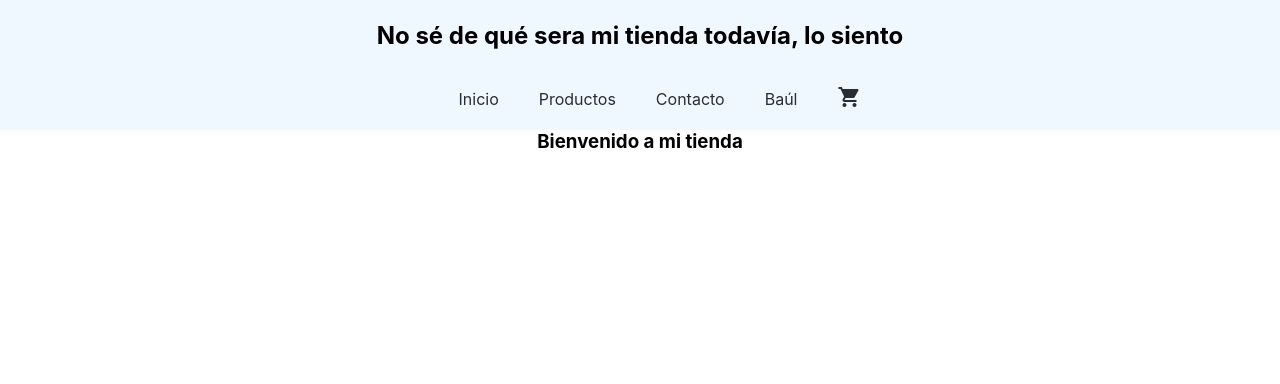
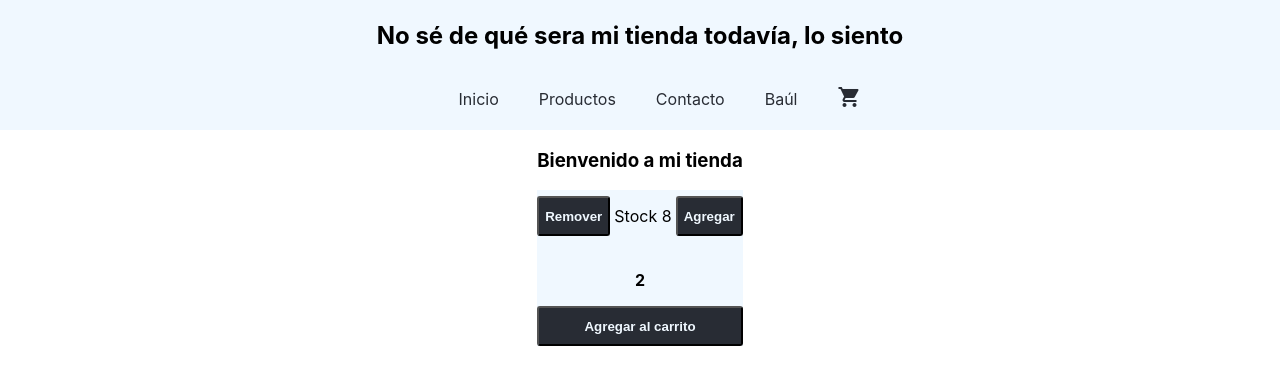
Before and after one commit to Erefor/coder-house-ecommerce, a React (Create React App) app: page / in a window 1280 px wide. Shown: the top 384 px of the page. Built offline with nearby package versions, Linux system fonts and the light colour scheme.

Commit message:
Feat - ItemCount y JButton integrados junto a funcionalidades

```diff
--- a/src/App.css
+++ b/src/App.css
@@ -1,5 +1,8 @@
 .App {
   text-align: center;
+    display: flex;
+    justify-content: center;
+    align-items: center;
 }
 
 .App-logo {
--- /dev/null
+++ b/src/Components/Atoms/SButton.css
@@ -0,0 +1,18 @@
+.size{ height: 40px; cursor: pointer }
+.size:hover{ opacity: 0.8 }
+.primary{
+    background-color: #282c34;
+    color: aliceblue;
+    font-weight: 600;
+}
+.flat{
+    background: none;
+    color: #282c34;
+    font-weight: 600;
+    border: none;
+}
+
+/*Border radius*/
+.normal{ border-radius: 3px; }
+.rounded{ border-radius: 15px; }
+.full{ border-radius: 100%; }
--- /dev/null
+++ b/src/Components/Atoms/SButton.js
@@ -0,0 +1,10 @@
+import './SButton.css'
+export default function SButton({clickFunction ,text, variant, borderRadius, children}) {
+
+    return (
+        <button onClick={clickFunction} className={`${variant ?? 'primary'} ${borderRadius ?? 'normal'} size`}>
+            {text ?? 'Texto aquí'}
+            { !!children ? children : ''}
+        </button>
+    )
+}
--- /dev/null
+++ b/src/Components/ItemCount.css
@@ -0,0 +1,13 @@
+.itemCount{
+    display: flex;
+    justify-content: center;
+    flex-direction: column;
+    max-width: 350px;
+    background-color: #f0f8ff;
+}
+.itemCount .buttons{
+    display: flex;
+    justify-content: space-between;
+    align-items: center;
+    margin-bottom: 12px;
+}
--- /dev/null
+++ b/src/Components/ItemCount.js
@@ -0,0 +1,32 @@
+import SButton from "./Atoms/SButton";
+import './ItemCount.css'
+import {useState} from "react";
+
+export default function ItemCount({stock, initial, onAdd}) {
+    const [count, setInitialCount] = useState(initial ?? 0)
+    function add() {
+        if (stock !== 0) {
+            if (count >= stock) {
+                setInitialCount(stock)
+                return
+            }
+            setInitialCount(count+1)
+        }
+    }
+    function remove() {
+        if (count <= 0) {
+            setInitialCount(0)
+            return
+        }
+        setInitialCount(count-1)
+    }
+    return <div className="itemCount">
+        <div className="buttons">
+            <SButton clickFunction={remove} text="Remover" variant="primary"/>
+            <p>{`Stock ${stock ?? 0}`}</p>
+            <SButton clickFunction={add} text="Agregar" variant="primary"/>
+        </div>
+        <p><strong>{count}</strong></p>
+        <SButton text="Agregar al carrito"/>
+    </div>;
+}
--- a/src/Components/ItemListContainer.js
+++ b/src/Components/ItemListContainer.js
@@ -1,8 +1,11 @@
+import ItemCount from "./ItemCount";
 import './ItemListContainer.css'
+
 export default function ItemListContainer({greeting}) {
     return (
         <div className="item-list-container">
             <h3>{greeting}</h3>
+            <ItemCount stock={8} initial={2}/>
         </div>
     )
 }
```
